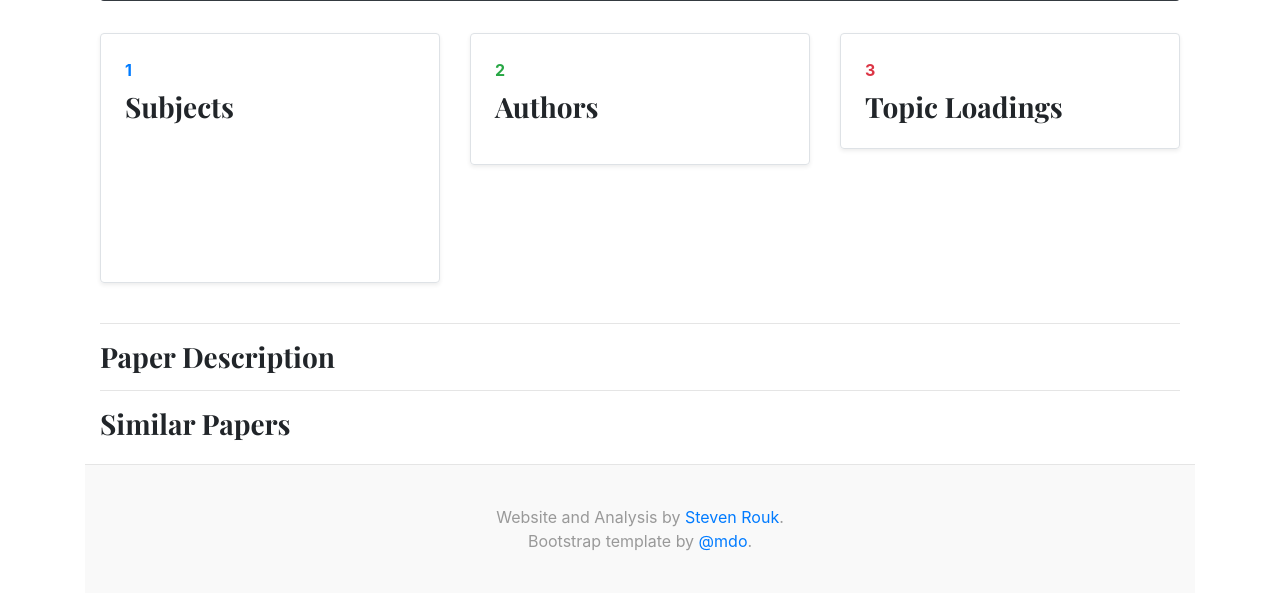
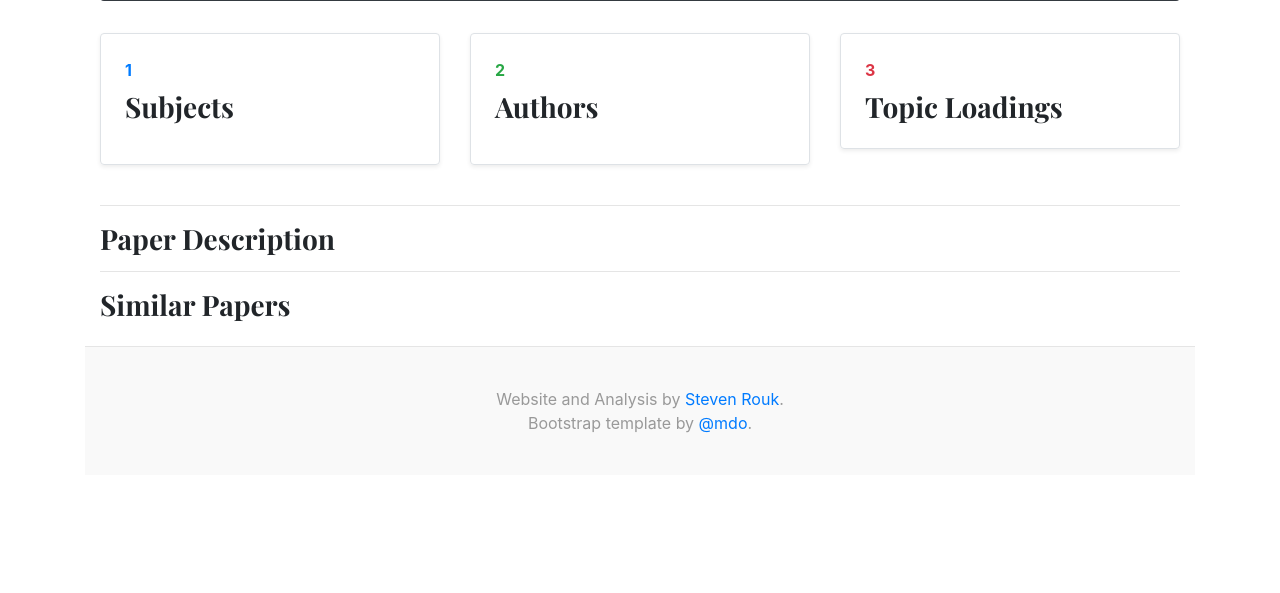
Before and after one commit to stevenrouk/evolution-of-machine-learning, a Flask app: template app/templates/report.html in a window 1280 px wide. Shown: the part 406-999 px from the top of the page. After the commit the page ends 839 px from the top, so only its background shows below. Run offline with Flask 2, Linux system fonts and the light colour scheme; the template is opened without the code that fills it, so the values that code supplies are empty; parts of the project's set-up code (start-up, migrations or seed data) failed here and were passed over; some libraries are stand-ins or nearby versions.

```diff
--- a/app/templates/report.html
+++ b/app/templates/report.html
@@ -12,16 +12,13 @@
             <p class="lead my-3">arXiv paper link: <a href="{{ data['url'] }}" target="_blank">{{ data['url'] }}</a></p>
             <p class="lead my-3">date: {{ data['dates'] }}</p>
             <p class="lead my-3">category: {{ data['set_spec'] }}</p>
-            <!-- <p class="lead my-3">subjects: {{ data['subjects'] }}</p>
-            <p class="lead my-3">authors: {{ data['authors'] }}</p> -->
-            <!-- <p class="lead mb-0"><a href="#" class="text-white font-weight-bold">Continue reading...</a></p> -->
         </div>
     </div>
 
 
     <div class="row mb-2">
         <div class="col-md-4">
-            <div class="row no-gutters border rounded overflow-hidden flex-md-row mb-4 shadow-sm h-md-250 position-relative">
+            <div class="row no-gutters border rounded overflow-hidden flex-md-row mb-4 shadow-sm position-relative">
             <div class="col p-4 d-flex flex-column position-static">
                 <strong class="d-inline-block mb-2 text-primary">1</strong>
                 <h3 class="mb-0">Subjects</h3>
```
